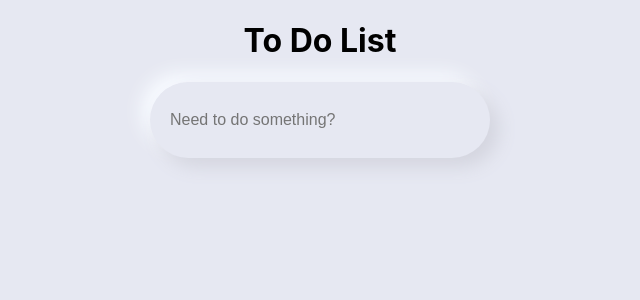
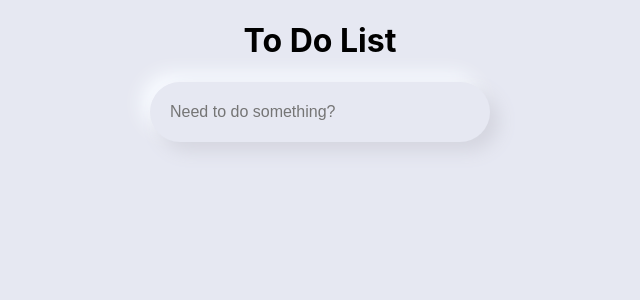
Before and after one commit to Zekemaz/react-todolist, a React (Create React App) app: page / in a window 1280 px wide. Shown: the top 300 px of the page, without its empty margins (320-960 px from the left). Built offline with nearby package versions, Linux system fonts and the light colour scheme.

Commit message:
update style

```diff
--- a/src/App.css
+++ b/src/App.css
@@ -33,7 +33,7 @@ input{
  @media only screen and (max-width: 600px) {
   input{
     width: 200px;
-    height: 7vh;
+    height: 40px;
     padding: 1vw 2vw;
     font-size: 1rem;
     outline: none;
@@ -59,7 +59,7 @@ input{
   @media only screen and (min-width: 600px) {
     input{
       width: 30vw;
-      height: 7vh;
+      height: 40px;
       padding: 1vw 2vw;
       font-size: 1rem;
       outline: none;
@@ -84,7 +84,7 @@ input{
  @media only screen and (min-width: 768px) {
   input{
     width: 30vw;
-    height: 7vh;
+    height: 40px;
     padding: 1vw 2vw;
     font-size: 1rem;
     outline: none;
@@ -109,7 +109,7 @@ input{
  @media only screen and (min-width: 992px) {
   input{
     width: 300px;
-    height: 7vh;
+    height: 40px;
     padding: 10px 20px;
     font-size: 1rem;
     outline: none;
@@ -134,7 +134,7 @@ input{
  @media only screen and (min-width: 1200px) {
   input{
     width: 300px;
-    height: 7vh;
+    height: 40px;
     padding: 10px 20px ;
     font-size: 1rem;
     outline: none;
```
